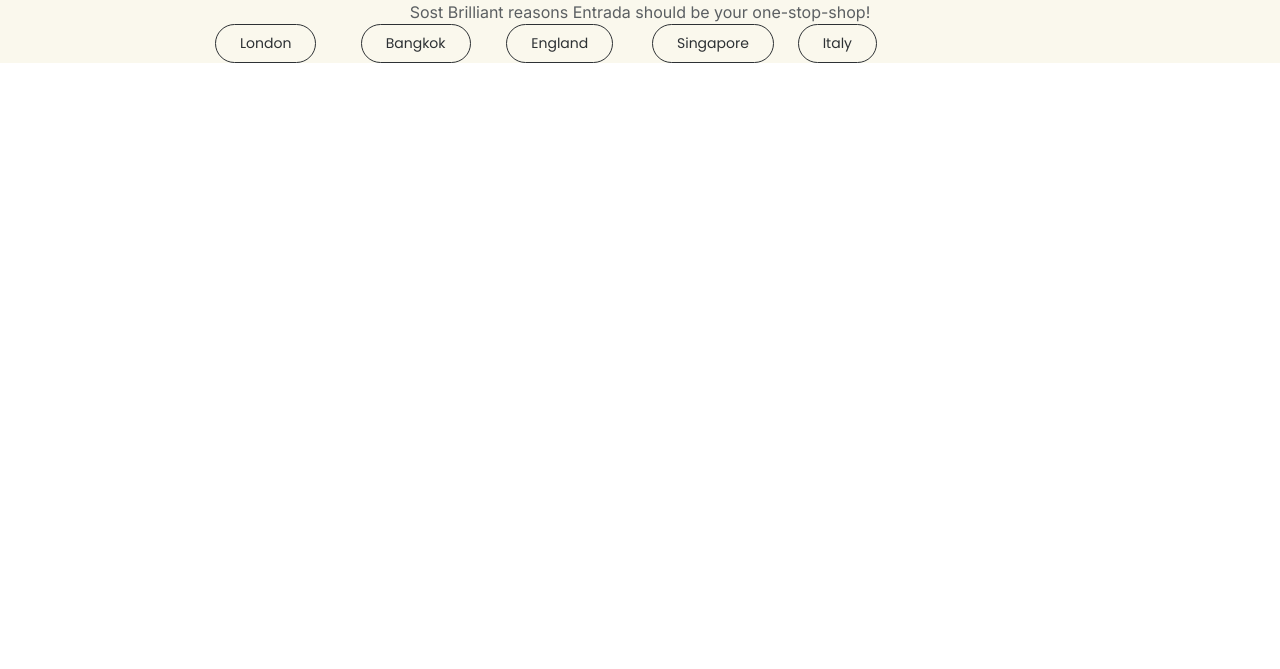
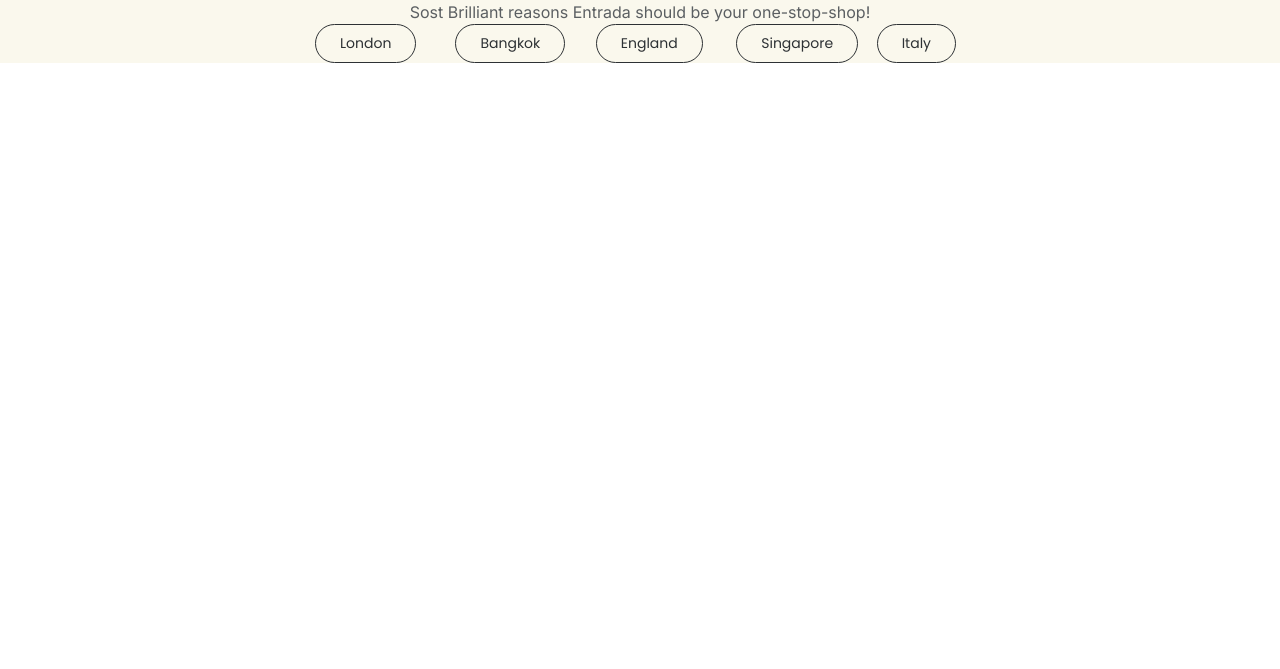
Before and after one commit to Sanjay2929/salty, a plain HTML site: page index1.html in a window 1280 px wide. Shown: the part 131-800 px from the top of the page. Drawn offline with nearby package versions, Linux system fonts and the light colour scheme.

Commit message:
branch change

```diff
--- a/assets/css/style1.css
+++ b/assets/css/style1.css
@@ -5,5 +5,5 @@
     border-radius: 30px;
 }
 .mw_550{
-    max-width: 850px;
+    max-width: 650px;
 }
--- a/index1.html
+++ b/index1.html
@@ -22,26 +22,26 @@
             <h2 class="ff_inter fw_600 text-center fs_11xl color_darkblue pt-5 m-0">Top Destinations</h2>
             <p class="ff_inter fw_400 fs_lg color_gray text-center pt-3 m-0">Sost Brilliant reasons Entrada should be
                 your one-stop-shop!</p>
-            <div class="mw_550 mx-auto my-auto">
-                <div class="row justify-cont-btwn">
+            <div class="mw_550 ms-auto me-auto">
+                <div class="row justify-content-between ">
 
-                    <div class="col-2">
+                    <div class="col-2 m-0">
                         <button
                             class="ff_poppins fw_400 fs_md color_darkblue border-0 bg_color_khaki border_button_top_des br_30 px-4 py-2 m-0">London</button>
                     </div>
-                    <div class="col-2">
+                    <div class="col-2 m-0">
                         <button
                             class="ff_poppins fw_400 fs_md color_darkblue border-0 bg_color_khaki border_button_top_des br_30 px-4 py-2 m-0">Bangkok</button>
                     </div>
-                    <div class="col-2">
+                    <div class="col-2 m-0">
                         <button
                             class="ff_poppins fw_400 fs_md color_darkblue border-0 bg_color_khaki border_button_top_des br_30 px-4 py-2 m-0">England</button>
                     </div>
-                    <div class="col-2">
+                    <div class="col-2 m-0">
                         <button
                             class="ff_poppins fw_400 fs_md color_darkblue border-0 bg_color_khaki border_button_top_des br_30 px-4 py-2 m-0">Singapore</button>
                     </div>
-                    <div class="col-2">
+                    <div class="col-2 m-0">
                         <button
                             class="ff_poppins fw_400 fs_md color_darkblue border-0 bg_color_khaki border_button_top_des br_30 px-4 py-2 m-0">Italy</button>
                     </div>
```
